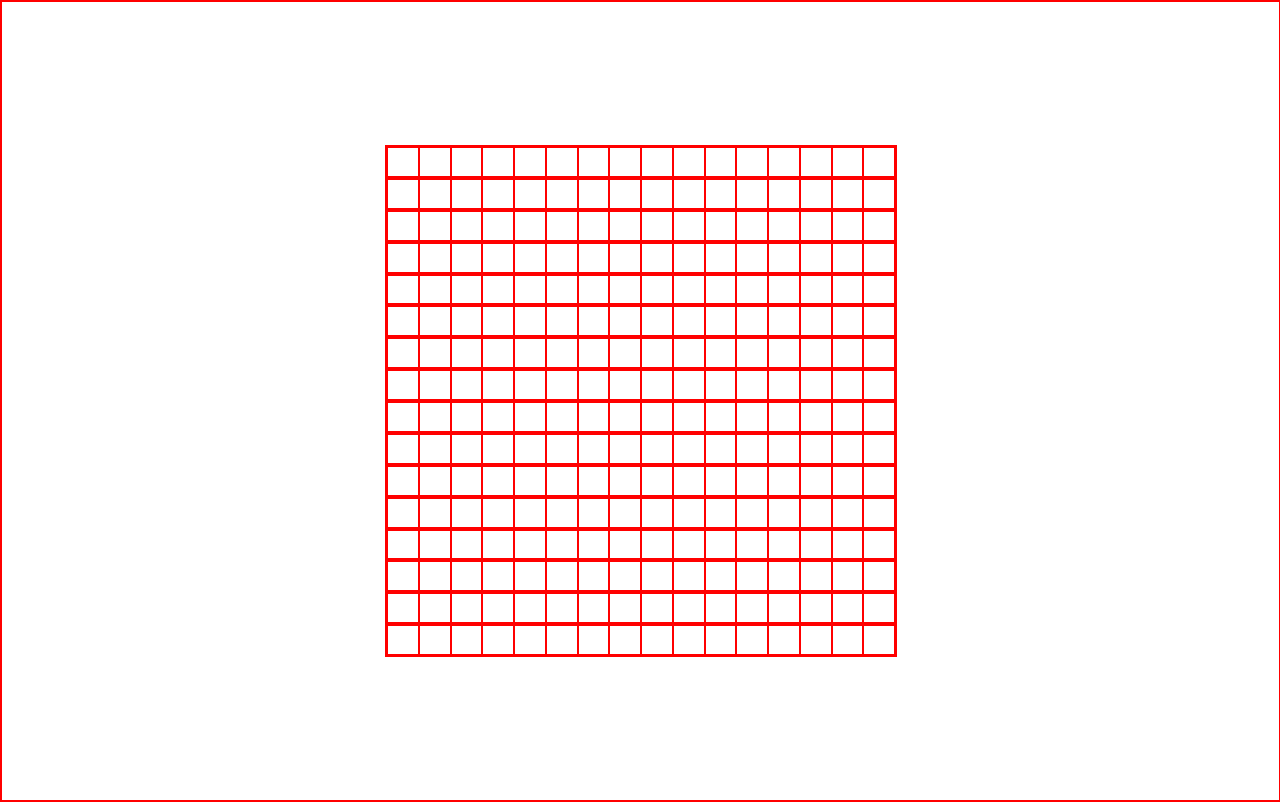
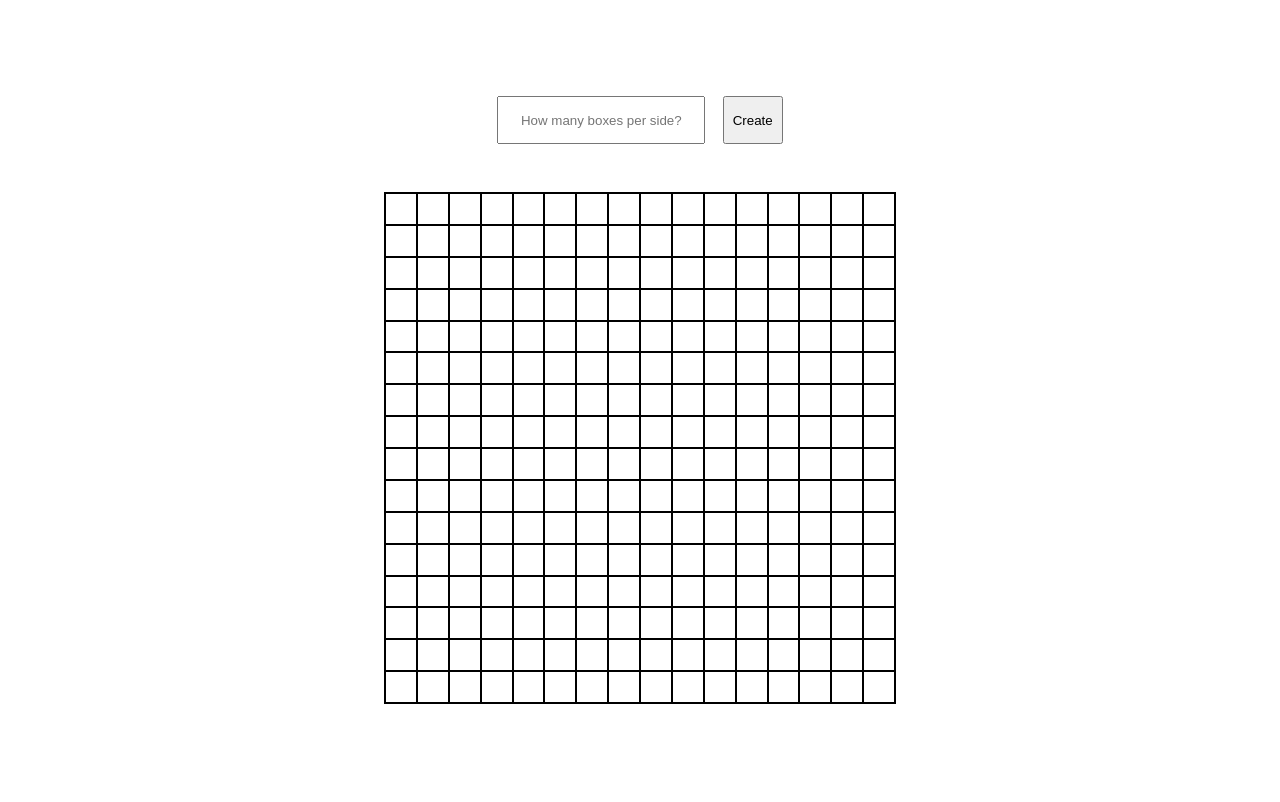
Before and after one commit to ruinabeshima/Etch-A-Sketch, a plain HTML site: page index.html in a window 1280 px wide. Drawn offline with Linux system fonts and the light colour scheme.

Commit message:
Added JS functionality and made box creator

```diff
--- a/index.html
+++ b/index.html
@@ -8,6 +8,11 @@
   <link rel="stylesheet" href="styles.css">
 </head>
 <body>
+  <div class="grid-create">
+    <input type="text" placeholder="How many boxes per side?" id="prompt-create"></input>
+    <button id="create-grid">Create</button>
+  </div>
+
 
   <div id="flex-container">
   </div>
--- a/script.js
+++ b/script.js
@@ -1,21 +1,50 @@
-function createGridLines(){
-  const flexContainer = document.getElementById("flex-container")
-  for (i=0; i<16; i++){
+function createGridLines(num){
+  for (i=0; i<num; i++){
     let newRow = document.createElement("div")
     newRow.classList.add("flexRow")
     flexContainer.appendChild(newRow)
   }
 }
 
-function createGridBoxes(){
-  const flexRow = document.getElementsByClassName("flexRow")
+function createGridBoxes(num){
   for (const row of flexRow){
-    for (i=0; i<16; i++){
+    for (i=0; i<num; i++){
     let newDiv = document.createElement("div")
+    newDiv.classList.add("gridbox")
     row.append(newDiv)
     }
   }
 }
 
-createGridLines()
-createGridBoxes()
+function fillColour(){
+  for (const box of GridBox){
+    box.addEventListener("mouseover", function(){
+    box.classList.add("coloured")
+  })
+  }
+}
+
+function createNewGrid() {
+  createGrid.addEventListener("click", function(){
+  let inputValue = promptCreate.value
+  if (inputValue <= 100){
+    flexContainer.innerHTML = ""
+    createGridLines(inputValue)
+    createGridBoxes(inputValue)
+    fillColour()
+  } else {
+    alert ("Number must be less than 100!")
+  }
+  })
+}
+
+const flexContainer = document.getElementById("flex-container")
+const flexRow = document.getElementsByClassName("flexRow")
+const GridBox = document.getElementsByClassName("gridbox")
+const promptCreate = document.getElementById("prompt-create")
+const createGrid = document.getElementById("create-grid")
+
+createGridLines(16)
+createGridBoxes(16)
+fillColour()
+createNewGrid()
--- a/styles.css
+++ b/styles.css
@@ -2,30 +2,59 @@
   padding: 0;
   margin: 0;
   box-sizing: border-box;
-  border: 1px solid red;
 }
 
 body {
   width: 100vw;
   height: 100vh;
   display: flex;
+  flex-direction: column;
   justify-content: center;
   align-items: center;
 }
+
+.grid-create {
+  width: 20rem;
+  display: flex;
+  justify-content: space-evenly;
+  height: 3rem;
+  margin-bottom: 3rem;
+}
+
+input {
+  width: 13rem;
+  height: 100%;
+  text-align: center;
+  padding: 0.5rem;
+}
+
+button {
+  height: 100%;
+  padding: 0.5rem;
+  text-align: center;
+}
+
 
 #flex-container {
   width: 32rem;
   height: 32rem;
   display: flex;
   flex-direction: column;
+  border: 1px solid black;
 }
 
 .flexRow {
   width: 100%;
-  height: 2rem;
+  height: 100%;
   display: flex;
 }
 
-.flexRow > div {
-  width: 2rem;
+.gridbox {
+  width: 100%;
+  height: 100%;
+  border: 1px solid black;
 }
+
+.coloured {
+  background-color: aquamarine;
+}
```
